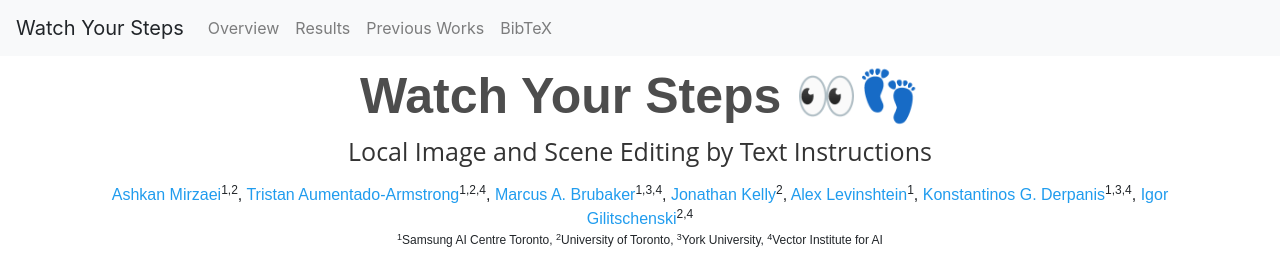
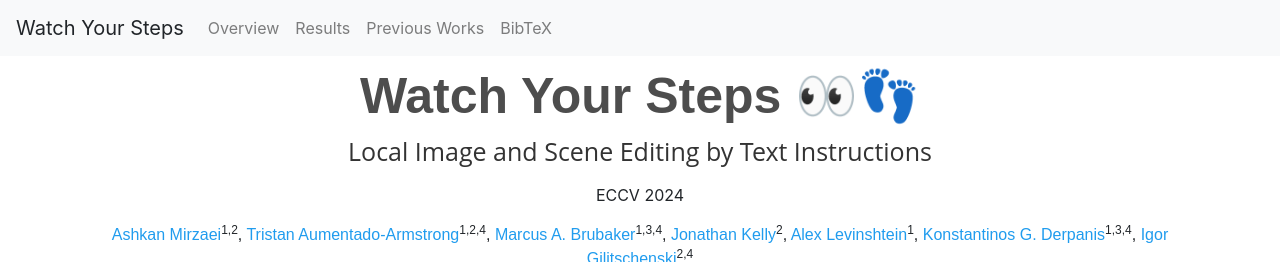
Before and after one commit to ashmrz/WatchYourSteps, a plain HTML site: page index.html in a window 1280 px wide. Shown: the top 262 px of the page. Drawn offline with nearby package versions, Linux system fonts and the light colour scheme; a script that the page names is missing; some icons are missing; a web font is replaced by a local one.

Commit message:
Update index.html

```diff
--- a/index.html
+++ b/index.html
@@ -92,6 +92,9 @@
       <div class="row justify-content-center">
         <h1 class="subheader">Local Image and Scene Editing by Text Instructions</h1>
       </div>
+      <p class="is-size-5 text-center">
+	            ECCV 2024
+		      </p>
 
 
           <div class="publication-authors">
```
